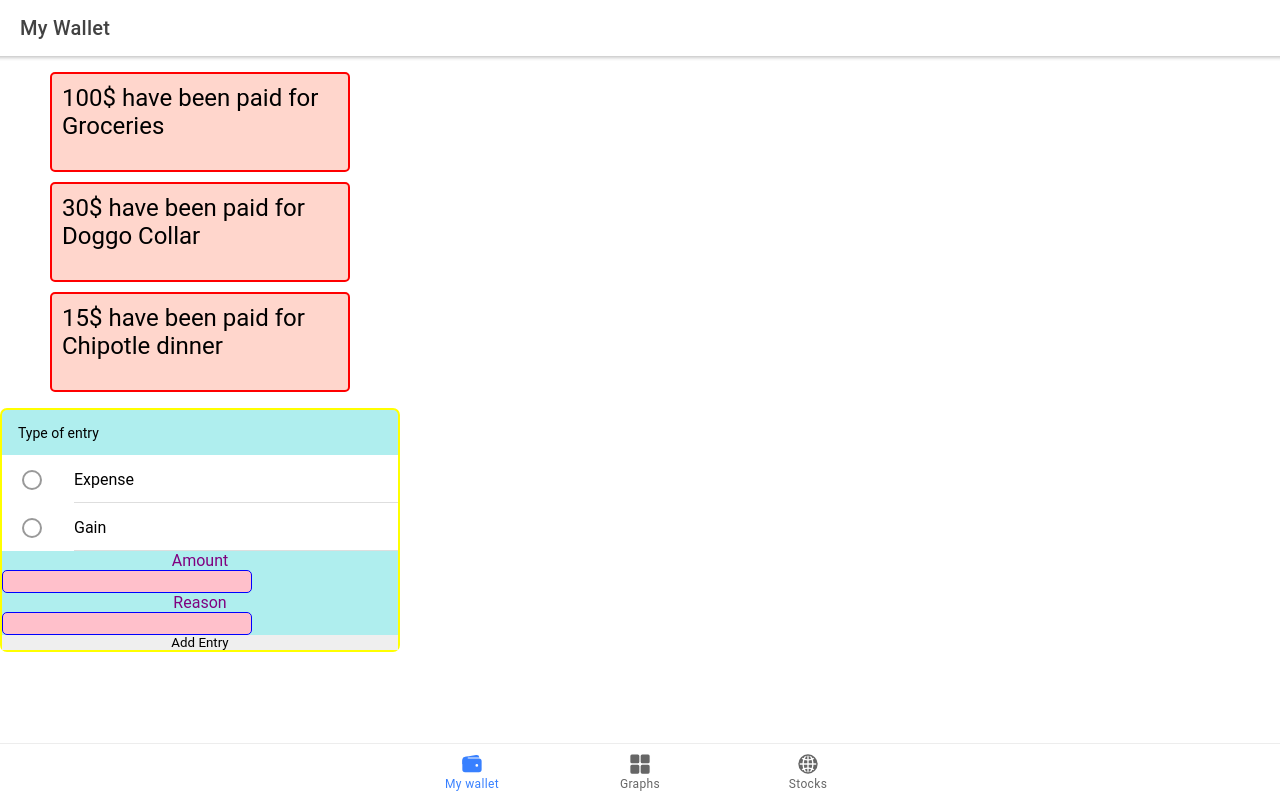
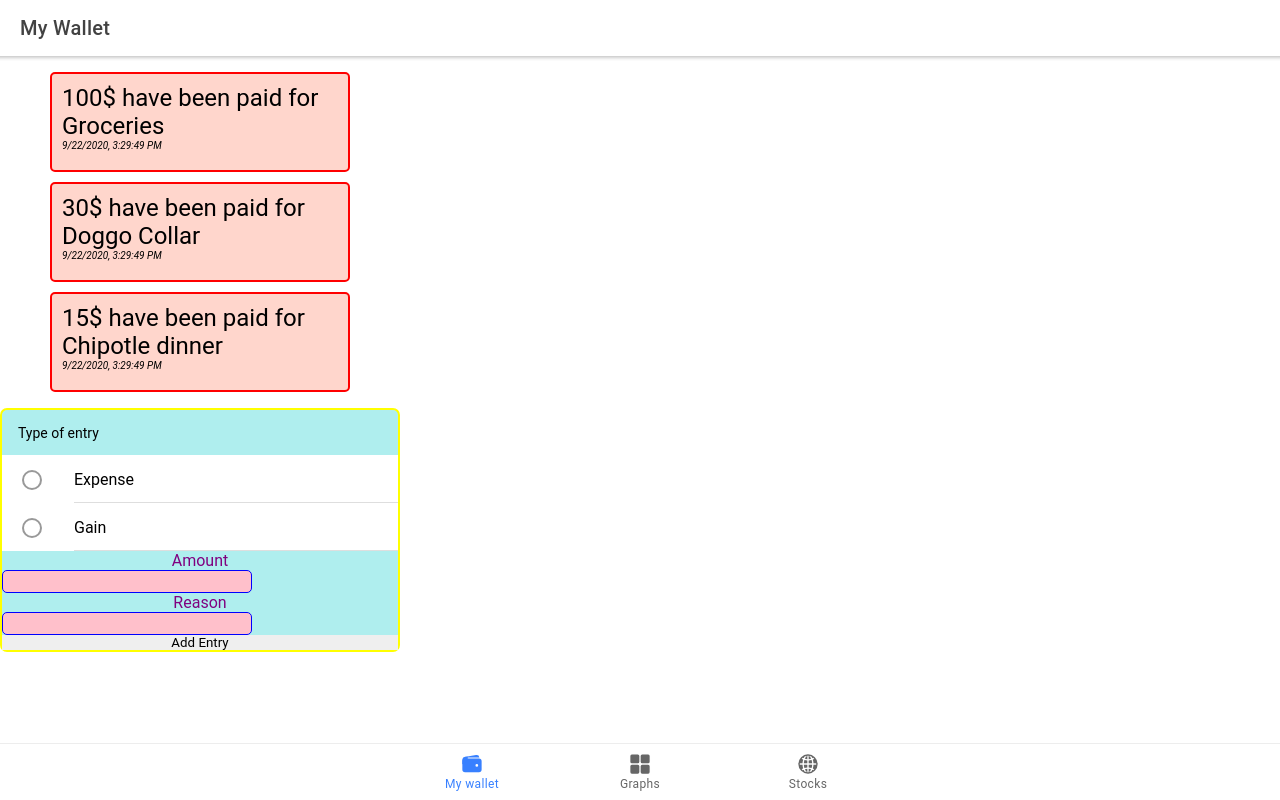
Before and after one commit to FedeColap/ionic-my-financials, a React (Create React App) app: page /my-wallet in a window 1280 px wide. Built offline with nearby package versions, Linux system fonts and the light colour scheme.

Commit message:
added creation date

```diff
--- a/src/components/entry.d.tsx
+++ b/src/components/entry.d.tsx
@@ -3,6 +3,7 @@ export type Entry = {
     amount: number | undefined;
     category: string;
     id: string;
+    datetime: object;
 }
 
 export type AddEntry = (newEntry: Entry) => void
--- a/src/components/myWallet/AddEntryForm.tsx
+++ b/src/components/myWallet/AddEntryForm.tsx
@@ -27,7 +27,8 @@ const AddEntryForm: React.FC<AddEntryFormProps> = ({addEntry}) => {
             reason: newReason,
             amount: newAmount,
             category: selected,
-            id: uuidv4()
+            id: uuidv4(),
+            datetime: new Date()
         }
         addEntry(newEntry);
     }
--- a/src/components/myWallet/EntryLi.css
+++ b/src/components/myWallet/EntryLi.css
@@ -18,3 +18,7 @@
     border: 2px solid green;
     background-color: #e6ffe6;
 }
+.entry-li-date {
+    font-size: 10px;
+    font-style: italic;
+}
--- a/src/components/myWallet/EntryLi.tsx
+++ b/src/components/myWallet/EntryLi.tsx
@@ -11,16 +11,19 @@ const EntryLi: React.FC<EntryLiProps> = ({entry}) => {
         return(
             <li className="entry-li expense-entry" key ={entry.id}>
                 {entry.amount}$ have been paid for {entry.reason}
+                <div className="entry-li-date">{entry.datetime.toLocaleString()}</div>
             </li>
     )} else if (entry.category === "gain") {
         return(
             <li className="entry-li gain-entry " key ={entry.id}>
                 {entry.amount}$ have been gained for {entry.reason}
+                <div className="entry-li-date">{entry.datetime.toLocaleString()}</div>
             </li>
     )} else {
         return(
             <li className="entry-li" key ={entry.id}>
                 {entry.amount}$ have been moved for {entry.reason}
+                <div className="entry-li-date">{entry.datetime.toLocaleString()}</div>
             </li>
     )}
 };
--- a/src/pages/tab-menus/MyWallet.tsx
+++ b/src/pages/tab-menus/MyWallet.tsx
@@ -9,16 +9,16 @@ import AddEntryForm from '../../components/myWallet/AddEntryForm';
 
 
 const initialEntries: Array<Entry> =[
-  {reason: "Groceries", amount: 100, category: "expense", id: uuidv4()},
-  {reason: "Doggo Collar", amount: 30, category: "expense", id: uuidv4()},
-  {reason: "Chipotle dinner", amount: 15, category: "expense", id: uuidv4()}
+  {reason: "Groceries", amount: 100, category: "expense", id: uuidv4(), datetime: new Date() },
+  {reason: "Doggo Collar", amount: 30, category: "expense", id: uuidv4(), datetime: new Date() },
+  {reason: "Chipotle dinner", amount: 15, category: "expense", id: uuidv4(), datetime: new Date() }
 ]
 
 const MyWallet: React.FC = () => {
   const [entries, setEntries] = useState(initialEntries);
 
   const addEntry:AddEntry = (newEntry) => {
-    setEntries([...entries, {reason:newEntry.reason, amount:newEntry.amount, category:newEntry.category, id: uuidv4()}])
+    setEntries([...entries, {reason:newEntry.reason, amount:newEntry.amount, category:newEntry.category, id: uuidv4(), datetime: new Date()}])
   };
 
   return (
```
